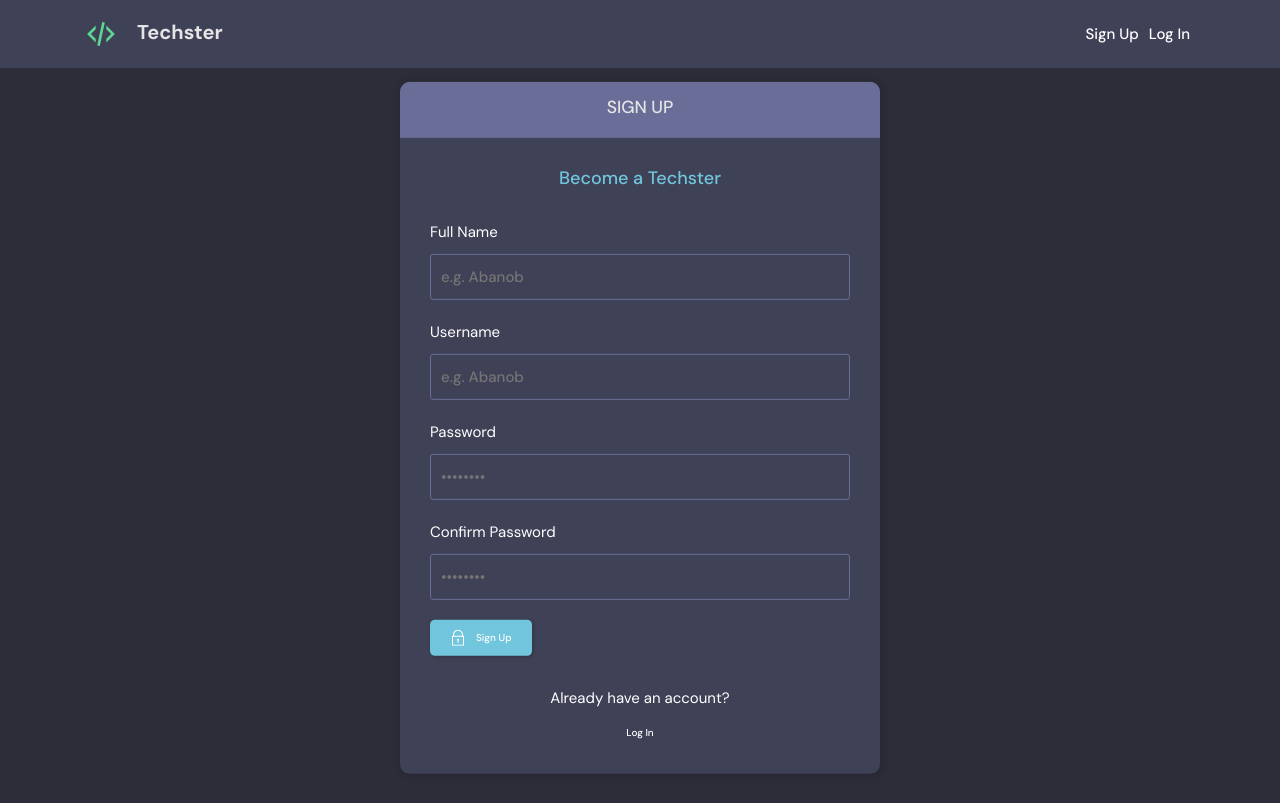
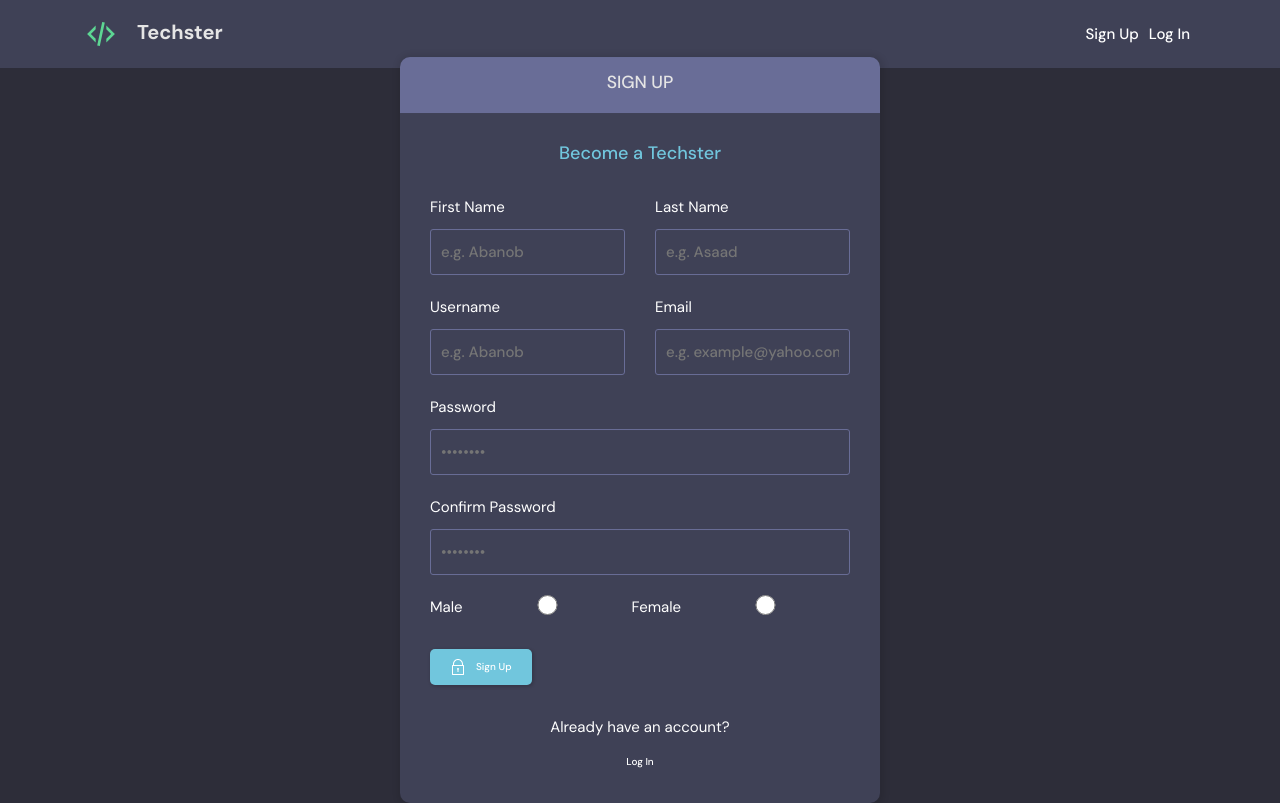
Before and after one commit to KarimMaged1996/Social_Media_website_FP_ITI, a React (Create React App) app in the folder front-end/: page /signup in a window 1280 px wide. Built offline with nearby package versions, Linux system fonts and the light colour scheme.

Commit message:
Finish the Registration functionality

```diff
--- a/front-end/src/components/Signup.jsx
+++ b/front-end/src/components/Signup.jsx
@@ -1,6 +1,76 @@
 import React from 'react';
+import axios, { Axios } from 'axios';
+import { useState } from 'react';
+import { useNavigate } from 'react-router-dom';
+let fname, lname, username, email, password, confirmPassword, gender;
 
 export function SignupPage() {
+  let [notMatchErr, setNotMatchErr] = useState(false);
+  let [worngPass, setWrongPass] = useState(false);
+  let [emailErr, setEmailErr] = useState(false);
+  let [usernameErr, setUsernameErr] = useState(false);
+  let [isSuccessful, setIsSuccesfull] = useState(false);
+  const regex = /^(?=.*\d)(?=.*[A-Za-z]).*$/;
+  let navigate = useNavigate();
+  function getInfo(e) {
+    if (e.target.id === 'fname') {
+      fname = e.target.value;
+    } else if (e.target.id === 'lname') {
+      lname = e.target.value;
+    } else if (e.target.id === 'username') {
+      username = e.target.value;
+    } else if (e.target.id === 'email') {
+      email = e.target.value;
+    } else if (e.target.id === 'password') {
+      password = e.target.value;
+    } else if (e.target.id === 'confirm_password') {
+      confirmPassword = e.target.value;
+    } else if (e.target.id === 'male' || e.target.id === 'female') {
+      gender = e.target.value;
+    }
+  }
+  function register(e) {
+    e.preventDefault();
+    if (password !== confirmPassword && !regex.test(password)) {
+      setNotMatchErr(true);
+      setWrongPass(true);
+    } else if (password !== confirmPassword) {
+      setNotMatchErr(true);
+    } else if (!regex.test(password)) {
+      setWrongPass(true);
+    } else if (password === confirmPassword && regex.test(password)) {
+      setNotMatchErr(false);
+      setWrongPass(false);
+      axios
+        .post('http://127.0.0.1:8000/api/register/', {
+          firstname: fname,
+          lastname: lname,
+          username: username,
+          email: email,
+          password: password,
+          confirm_password: confirmPassword,
+          gender: gender,
+        })
+        .then((response) => {
+          setIsSuccesfull(true);
+          setTimeout(() => {
+            navigate('/login');
+          }, 2000);
+        })
+        .catch((errors) => {
+          if (errors.response.data.email) {
+            setEmailErr(true);
+          } else {
+            setEmailErr(false);
+          }
+          if (errors.response.data.username) {
+            setUsernameErr(true);
+          } else {
+            setUsernameErr(false);
+          }
+        });
+    }
+  }
   return (
     <main className="auth layout text-white">
       <div className="container">
@@ -12,14 +82,61 @@ export function SignupPage() {
           </div>
           <div className="layout__body">
             <h2 className="auth__tagline">Become a Techster</h2>
-            <form className="form" action="#">
-              <div className="form__group form__group">
-                <label htmlFor="fullname">Full Name</label>
-                <input id="fullname" name="fullname" type="text" placeholder="e.g. Abanob" />
+            <form className="form" action="#" method="post" onSubmit={register}>
+              <div
+                className="form__group form__group"
+                style={{ display: 'flex', justifyContent: 'space-between' }}
+              >
+                <div>
+                  <label htmlFor="fname">First Name</label>
+                  <input
+                    id="fname"
+                    name="fname"
+                    type="text"
+                    placeholder="e.g. Abanob"
+                    onChange={getInfo}
+                    required
+                  />
+                </div>
+                <div>
+                  <label htmlFor="lname">Last Name</label>
+                  <input
+                    id="lname"
+                    name="lname"
+                    type="text"
+                    placeholder="e.g. Asaad"
+                    onChange={getInfo}
+                    required
+                  />
+                </div>
               </div>
-              <div className="form__group form__group">
-                <label htmlFor="username">Username</label>
-                <input id="username" name="username" type="text" placeholder="e.g. Abanob" />
+              <div
+                className="form__group form__group"
+                style={{ display: 'flex', justifyContent: 'space-between' }}
+              >
+                <div>
+                  <label htmlFor="username">Username</label>
+                  <input
+                    id="username"
+                    name="username"
+                    type="text"
+                    placeholder="e.g. Abanob"
+                    onChange={getInfo}
+                    required
+                  />
+                  {usernameErr && <p>Username already exists</p>}
+                </div>
+                <div>
+                  <label htmlFor="email">Email</label>
+                  <input
+                    id="email"
+                    name="email"
+                    type="email"
+                    placeholder="e.g. example@yahoo.com"
+                    onChange={getInfo}
+                  />
+                  {emailErr && <p>Email already exists</p>}
+                </div>
               </div>
               <div className="form__group">
                 <label htmlFor="password">Password</label>
@@ -28,7 +145,13 @@ export function SignupPage() {
                   name="password"
                   type="password"
                   placeholder="••••••••"
+                  onChange={getInfo}
+                  required
+                  minLength={8}
                 />
+                {worngPass && (
+                  <p>Your password must include letters and numbers</p>
+                )}
               </div>
               <div className="form__group">
                 <label htmlFor="confirm_password">Confirm Password</label>
@@ -37,6 +160,30 @@ export function SignupPage() {
                   name="confirm_password"
                   type="password"
                   placeholder="••••••••"
+                  onBlur={getInfo}
+                  required
+                />
+                {notMatchErr && <p>Your passwords don't match</p>}
+              </div>
+              <div className="form__group" style={{ display: 'flex' }}>
+                <label htmlFor="male">Male</label>
+                <input
+                  type="radio"
+                  value="m"
+                  id="male"
+                  name="gender"
+                  style={{ height: '20px' }}
+                  onChange={getInfo}
+                  required
+                />
+                <label htmlFor="female">Female</label>
+                <input
+                  type="radio"
+                  value="f"
+                  id="female"
+                  name="gender"
+                  style={{ height: '20px' }}
+                  onChange={getInfo}
                 />
               </div>
               <button className="btn btn--main text-white" type="submit">
@@ -48,25 +195,34 @@ export function SignupPage() {
                   viewBox="0 0 32 32"
                 >
                   <title>lock</title>
-                  <path
-                    d="M27 12h-1v-2c0-5.514-4.486-10-10-10s-10 4.486-10 10v2h-1c-0.553 0-1 0.447-1 1v18c0 0.553 0.447 1 1 1h22c0.553 0 1-0.447 1-1v-18c0-0.553-0.447-1-1-1zM8 10c0-4.411 3.589-8 8-8s8 3.589 8 8v2h-16v-2zM26 30h-20v-16h20v16z"
-                  ></path>
-                  <path
-                    d="M15 21.694v4.306h2v-4.306c0.587-0.348 1-0.961 1-1.694 0-1.105-0.895-2-2-2s-2 0.895-2 2c0 0.732 0.413 1.345 1 1.694z"
-                  ></path>
+                  <path d="M27 12h-1v-2c0-5.514-4.486-10-10-10s-10 4.486-10 10v2h-1c-0.553 0-1 0.447-1 1v18c0 0.553 0.447 1 1 1h22c0.553 0 1-0.447 1-1v-18c0-0.553-0.447-1-1-1zM8 10c0-4.411 3.589-8 8-8s8 3.589 8 8v2h-16v-2zM26 30h-20v-16h20v16z"></path>
+                  <path d="M15 21.694v4.306h2v-4.306c0.587-0.348 1-0.961 1-1.694 0-1.105-0.895-2-2-2s-2 0.895-2 2c0 0.732 0.413 1.345 1 1.694z"></path>
                 </svg>
                 Sign Up
               </button>
             </form>
+            {isSuccessful && (
+              <div
+                style={{
+                  display: 'flex',
+                  justifyContent: 'center',
+                  marginTop: '10px',
+                  color: '#5dd693',
+                  fontWeight: '900',
+                }}
+              >
+                Check your email for acctivation link
+              </div>
+            )}
             <div className="auth__action">
               <p>Already have an account?</p>
-              <a href="login.html" className="btn btn--link text-white">Log In</a>
+              <a href="login.html" className="btn btn--link text-white">
+                Log In
+              </a>
             </div>
           </div>
         </div>
       </div>
     </main>
-
-
   );
 }
```
